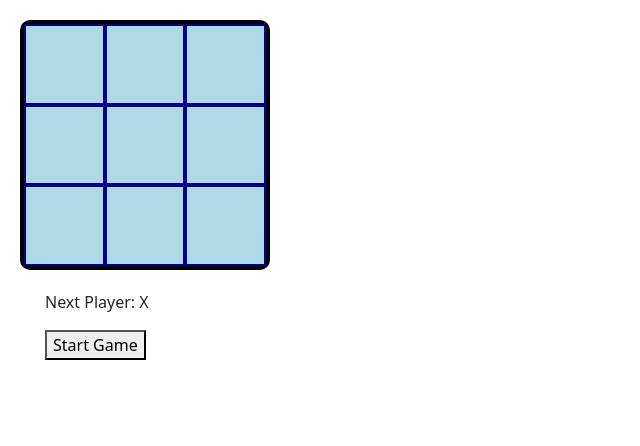
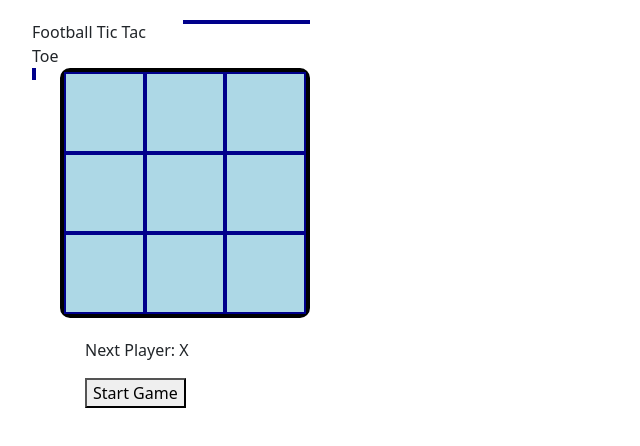
Before and after one commit to jz1459/Football-Grid, a React (Create React App) app in the folder frontend/: page / in a window 1280 px wide. Shown: the top 446 px of the page, without its empty margins (0-640 px from the left). Built offline with nearby package versions, Linux system fonts and the light colour scheme.

Commit message:
Added in trivia categories

```diff
--- a/frontend/src/components/NormalGame.jsx
+++ b/frontend/src/components/NormalGame.jsx
@@ -1,6 +1,9 @@
 import React, { useState } from 'react';
 import NormalBoard from './NormalBoard';
 import { calculateWinner } from '../NormalWinner';
+import Roster from '../data/roster.json';
+import { Container, Row, Col } from "react-bootstrap";
+import TriviaCategories from './TriviaCategories';
 
 function NormalGame() {
     const [board, setBoard] = useState(Array(9).fill(null));
@@ -11,6 +14,8 @@ function NormalGame() {
         width: '200px',
         margin: '20px auto',
     };
+
+    console.log(Roster["Jon Feliciano (OL)"])
 
     const handleClick = i => {
         const boardCopy = [...board];
@@ -25,6 +30,7 @@ function NormalGame() {
     const startGame = () => {
         setBoard(Array(9).fill(null));
         setXisNext(true);
+        fillTrivia();
     };
 
     const renderMoves = () => {
@@ -33,13 +39,65 @@ function NormalGame() {
         </button>
     };
 
+    const [triviaRow, setTriviaRow] = useState((Array(3).fill(null)));
+    const [triviaColumn, setTriviaColumn] = useState((Array(3).fill(null)));
+    const teams = ["Bills", "Dolphins", "Patriots", "Jets", "Bengals", "Ravens", "Steelers", "Browns", "Eagles", "Cowboys", "Giants", "Commanders",
+            "Vikings", "Lions", "Packers", "Bears", "49ers", "Seahawks", "Rams", "Cardinals", "Buccaneers", "Panthers", "Saints", "Falcons",
+            "Chiefs", "Chargers", "Raiders", "Broncos", "Jaguars", "Titans", "Colts", "Texans"]
+
+    const triviaStyle = {
+        background: "lightblue",
+        border: "2px solid darkblue",
+        fontSize: "30px",
+        fontWeight: "800",
+        cursor: "pointer",
+        outline: "none",
+    };
+
+    const length = teams.length;
+
+    const fillTrivia = () => {
+        var usedRow = [];
+        var usedCol = [];
+        var usedIndexes = [];
+        while (usedIndexes.length < 6) {
+            var index = Math.floor(Math.random() * length);
+            if (usedIndexes.indexOf(index) === -1) {
+                usedIndexes.push(index)
+                if (usedIndexes.length < 4) {
+                    usedRow.push(teams[index])
+                } else {
+                    usedCol.push(teams[index])
+                }
+            }
+        };
+        setTriviaRow(usedRow);
+        setTriviaColumn(usedCol);
+    };
+
     return (
         <div className='board'>
-            <NormalBoard squares={board} onClick={handleClick} />
-            <div style={styles}>
-                <p>{winner ? 'Winner: ' + winner : 'Next Player: ' + (xIsNext ? 'X' : 'O')}</p>
-                {renderMoves()}
-            </div>
+            <Container>
+                <Row>
+                    <Col>
+                        Football Tic Tac Toe
+                    </Col>
+                    <Col>
+                        <div className='trivia-row' style={triviaStyle}>{triviaRow}</div>
+                    </Col></Row>
+                <Row>
+                    <Col>
+                        <div className='trivia-col'><TriviaCategories arr={triviaColumn} /></div>
+                    </Col>
+                    <Col>
+                        <NormalBoard squares={board} onClick={handleClick} />
+                        <div style={styles}>
+                            <p>{winner ? 'Winner: ' + winner : 'Next Player: ' + (xIsNext ? 'X' : 'O')}</p>
+                            {renderMoves()}
+                        </div>
+                    </Col>
+                </Row>
+            </Container>
         </div>
     );
 };
--- /dev/null
+++ b/frontend/src/components/TriviaCategories.jsx
@@ -0,0 +1,24 @@
+import React from "react";
+
+function TriviaCategories({ arr }) {
+    const style = {
+        background: "lightblue",
+        border: "2px solid darkblue",
+        fontSize: "30px",
+        fontWeight: "800",
+        cursor: "pointer",
+        outline: "none",
+    };
+
+    return (
+        <>
+            {arr.map((team, i) => (
+                <div key={i} style={style}>
+                    {team}
+                </div>
+            ))}
+        </>
+    );
+};
+
+export default TriviaCategories;
```
Also changed, not shown: frontend/src/data/roster.json (added, +1 -0 lines), 1 other file (tests, documents, lock files or other folders).
